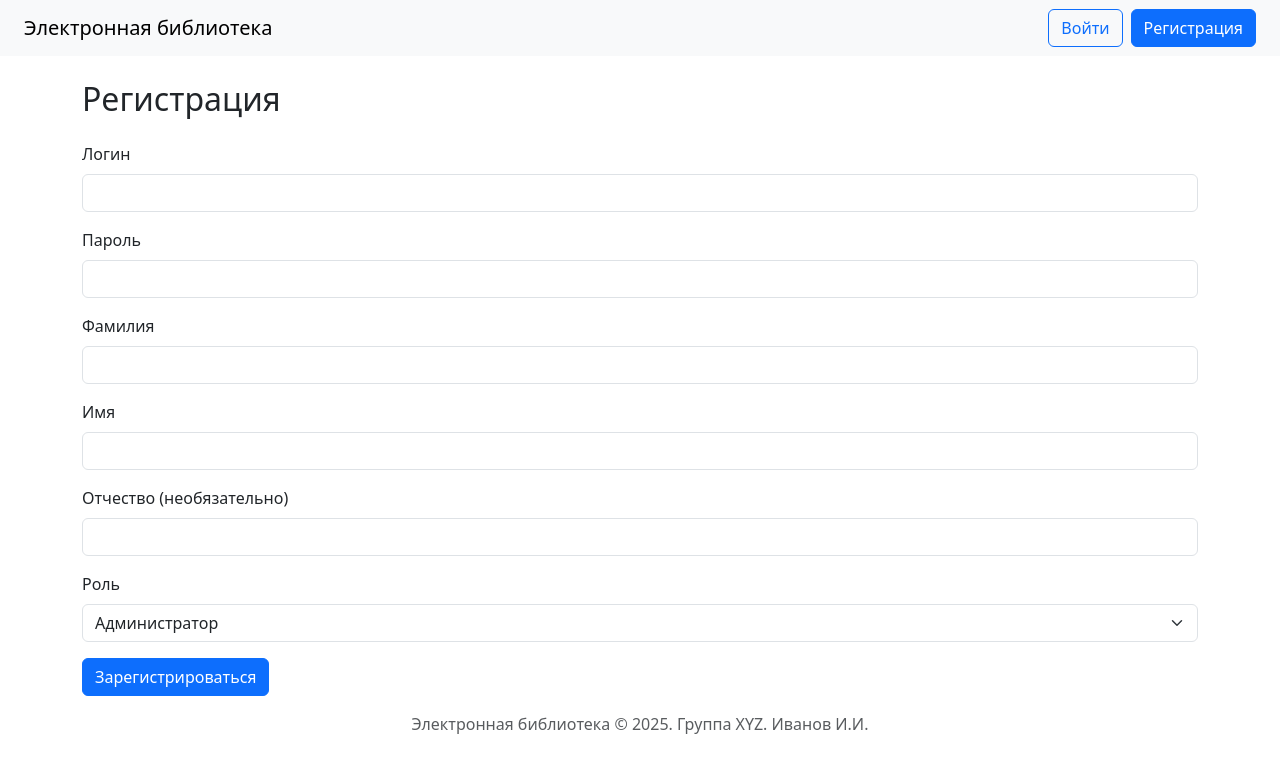
After one commit to m2xq/web_exam_poject, a Flask app: page /auth/register in a window 1280 px wide. The commit adds this page. Shown: the top 773 px of the page. Run offline with Flask 3, Linux system fonts and the light colour scheme; data comes from the database, SQL or seed files in the repository; both versions use the stored data as it was after the commit; some libraries are stand-ins or nearby versions.

Commit message:
full project 0.5

```diff
--- a/app/forms.py
+++ b/app/forms.py
@@ -55,3 +55,13 @@ class ReviewForm(FlaskForm):
         DataRequired(), Length(min=10)
     ])
     submit = SubmitField("Сохранить")
+
+
+class RegisterForm(FlaskForm):
+    login = StringField("Логин", validators=[DataRequired(), Length(min=3, max=64)])
+    password = PasswordField("Пароль", validators=[DataRequired()])
+    last_name = StringField("Фамилия", validators=[DataRequired()])
+    first_name = StringField("Имя", validators=[DataRequired()])
+    middle_name = StringField("Отчество (необязательно)")
+    role = SelectField("Роль", coerce=int)
+    submit = SubmitField("Зарегистрироваться")
--- a/app/routes/auth.py
+++ b/app/routes/auth.py
@@ -1,10 +1,11 @@
 from flask import Blueprint, render_template, redirect, url_for, flash, request
 from flask_login import login_user, logout_user, current_user
-from app.forms import LoginForm
-from app.models import User
+from app.forms import LoginForm, RegisterForm
+from app.models import User, Role, db
 from werkzeug.security import check_password_hash
 
 bp = Blueprint('auth', __name__, url_prefix='/auth')
+
 
 @bp.route('/login', methods=['GET', 'POST'])
 def login():
@@ -15,7 +16,7 @@ def login():
     if form.validate_on_submit():
         user = User.query.filter_by(login=form.login.data).first()
         if user and check_password_hash(user.password_hash, form.password.data):
-            login_user(user, remember=form.remember.data == 'yes')
+            login_user(user, remember=form.remember.data)
             flash("Вы успешно вошли в систему.", "success")
             return redirect(url_for('books.index'))
         else:
@@ -23,8 +24,48 @@ def login():
 
     return render_template("auth/login.html", form=form)
 
+
 @bp.route('/logout')
 def logout():
     logout_user()
     flash("Вы вышли из системы", "info")
     return redirect(url_for('books.index'))
+
+
+@bp.route('/register', methods=['GET', 'POST'])
+def register():
+    if current_user.is_authenticated:
+        return redirect(url_for('books.index'))
+
+    form = RegisterForm()
+
+    # Все доступные роли
+    form.role.choices = [(r.id, r.name.capitalize()) for r in Role.query.order_by(Role.name).all()]
+
+    if form.validate_on_submit():
+        if User.query.filter_by(login=form.login.data).first():
+            flash("Пользователь с таким логином уже существует.", "danger")
+            return render_template("auth/register.html", form=form)
+
+        selected_role = Role.query.get(form.role.data)
+        if not selected_role:
+            flash("Выбранная роль недействительна.", "danger")
+            return redirect(url_for('auth.register'))
+
+        user = User(
+            login=form.login.data,
+            last_name=form.last_name.data,
+            first_name=form.first_name.data,
+            middle_name=form.middle_name.data or "",
+            role=selected_role
+        )
+        user.set_password(form.password.data)
+
+        db.session.add(user)
+        db.session.commit()
+
+        login_user(user)
+        flash("Регистрация прошла успешно!", "success")
+        return redirect(url_for('books.index'))
+
+    return render_template("auth/register.html", form=form)
--- /dev/null
+++ b/app/templates/auth/register.html
@@ -0,0 +1,42 @@
+{% extends 'base.html' %}
+{% block title %}Регистрация{% endblock %}
+
+{% block content %}
+<h2 class="mb-4">Регистрация</h2>
+
+<form method="POST">
+    {{ form.hidden_tag() }}
+
+    <div class="mb-3">
+        {{ form.login.label(class="form-label") }}
+        {{ form.login(class="form-control") }}
+    </div>
+
+    <div class="mb-3">
+        {{ form.password.label(class="form-label") }}
+        {{ form.password(class="form-control") }}
+    </div>
+
+    <div class="mb-3">
+        {{ form.last_name.label(class="form-label") }}
+        {{ form.last_name(class="form-control") }}
+    </div>
+
+    <div class="mb-3">
+        {{ form.first_name.label(class="form-label") }}
+        {{ form.first_name(class="form-control") }}
+    </div>
+
+    <div class="mb-3">
+        {{ form.middle_name.label(class="form-label") }}
+        {{ form.middle_name(class="form-control") }}
+    </div>
+
+    <div class="mb-3">
+        {{ form.role.label(class="form-label") }}
+        {{ form.role(class="form-select") }}
+    </div>
+
+    <button type="submit" class="btn btn-primary">{{ form.submit.label.text }}</button>
+</form>
+{% endblock %}
--- a/app/templates/base.html
+++ b/app/templates/base.html
@@ -35,8 +35,11 @@
                     <a class="btn btn-outline-secondary" href="{{ url_for('auth.logout') }}">Выйти</a>
                 </li>
             {% else %}
+                <li class="nav-item me-2">
+                    <a class="btn btn-outline-primary" href="{{ url_for('auth.login') }}">Войти</a>
+                </li>
                 <li class="nav-item">
-                    <a class="btn btn-outline-primary" href="{{ url_for('auth.login') }}">Войти</a>
+                    <a class="btn btn-primary" href="{{ url_for('auth.register') }}">Регистрация</a>
                 </li>
             {% endif %}
         </ul>
```
Also changed, not shown: instance/library.db.
